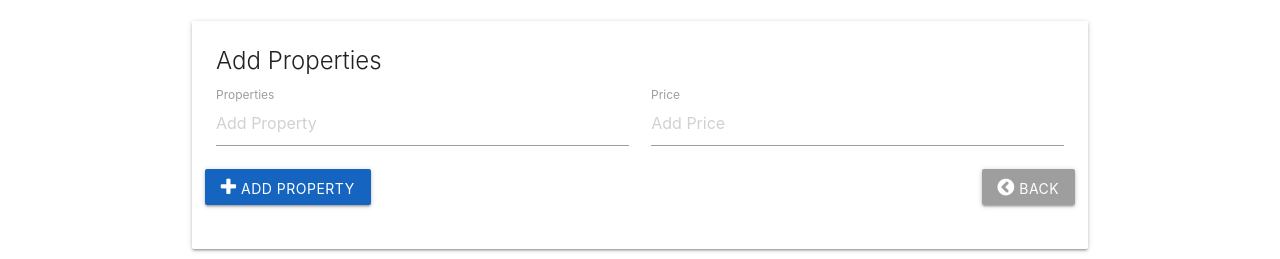
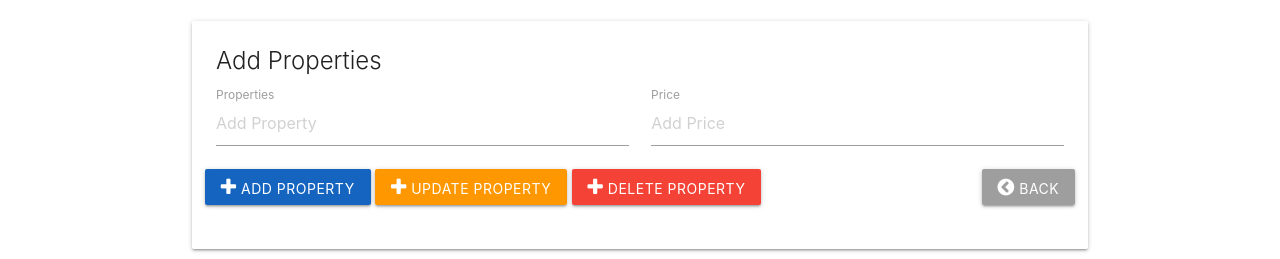
Before and after one commit to Prono96/Tracproperty, a plain HTML site: page tracaproperty/index.html in a window 1280 px wide. Shown: the part 73-332 px from the top of the page. Drawn offline with nearby package versions, Linux system fonts and the light colour scheme.

Commit message:
inserted new buttons in line 49 on index.html

```diff
--- a/tracaproperty/index.html
+++ b/tracaproperty/index.html
@@ -46,8 +46,8 @@
             </div>
             <button class="add-btn btn blue darken-3"><i class="fa fa-plus"></i> Add Property</button>
 
-            <!-- <button class="update-btn btn orange "><i class="fa fa-plus"></i> Update Property</button>
-            <button class="delete-btn btn red"><i class="fa fa-plus"></i> Delete Property</button> -->
+            <button class="update-btn btn orange "><i class="fa fa-plus"></i> Update Property</button>
+            <button class="delete-btn btn red"><i class="fa fa-plus"></i> Delete Property</button>
 
             <button class="back-btn btn grey pull-right"><i class="fa fa-chevron-circle-left"></i> Back</button>
           </div>
```
